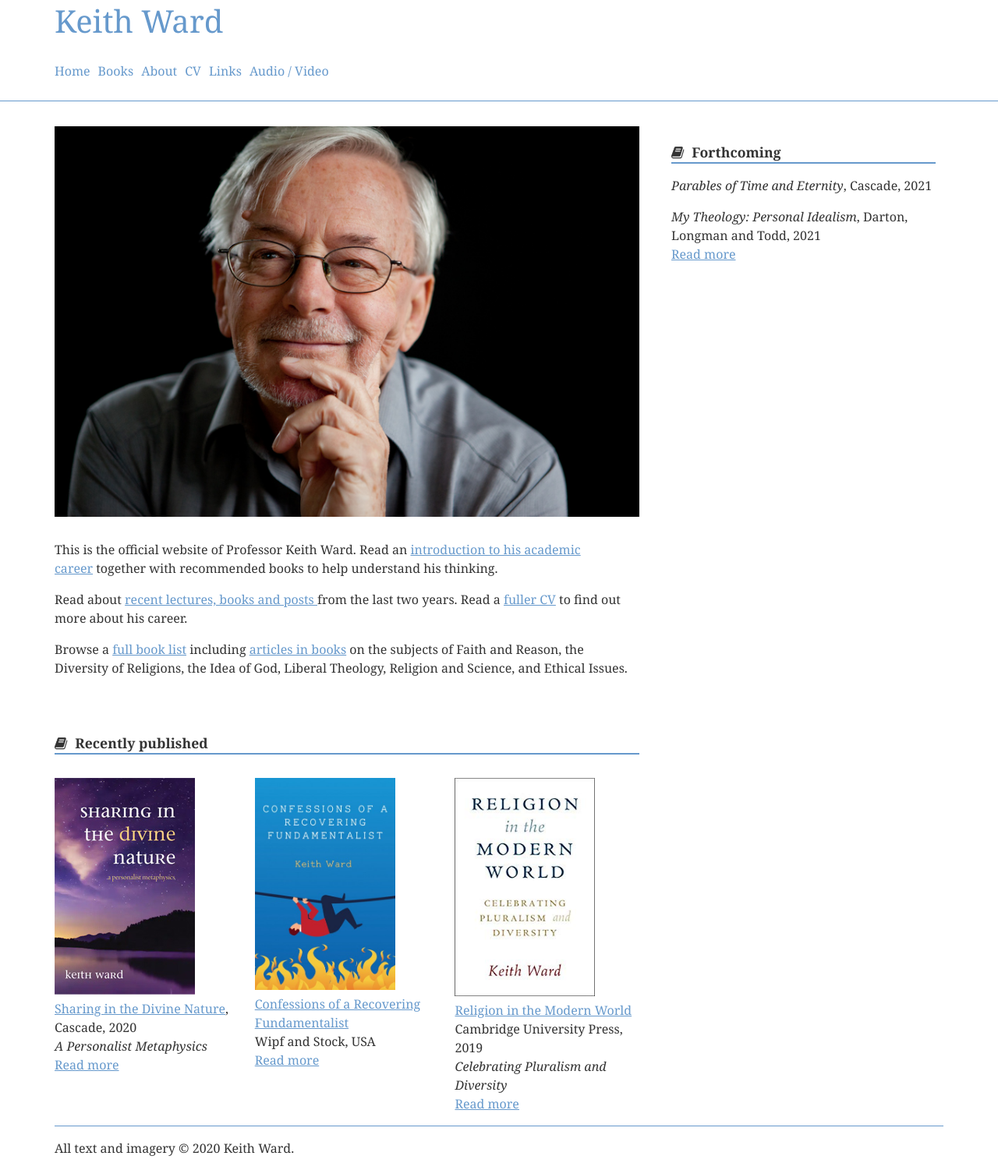
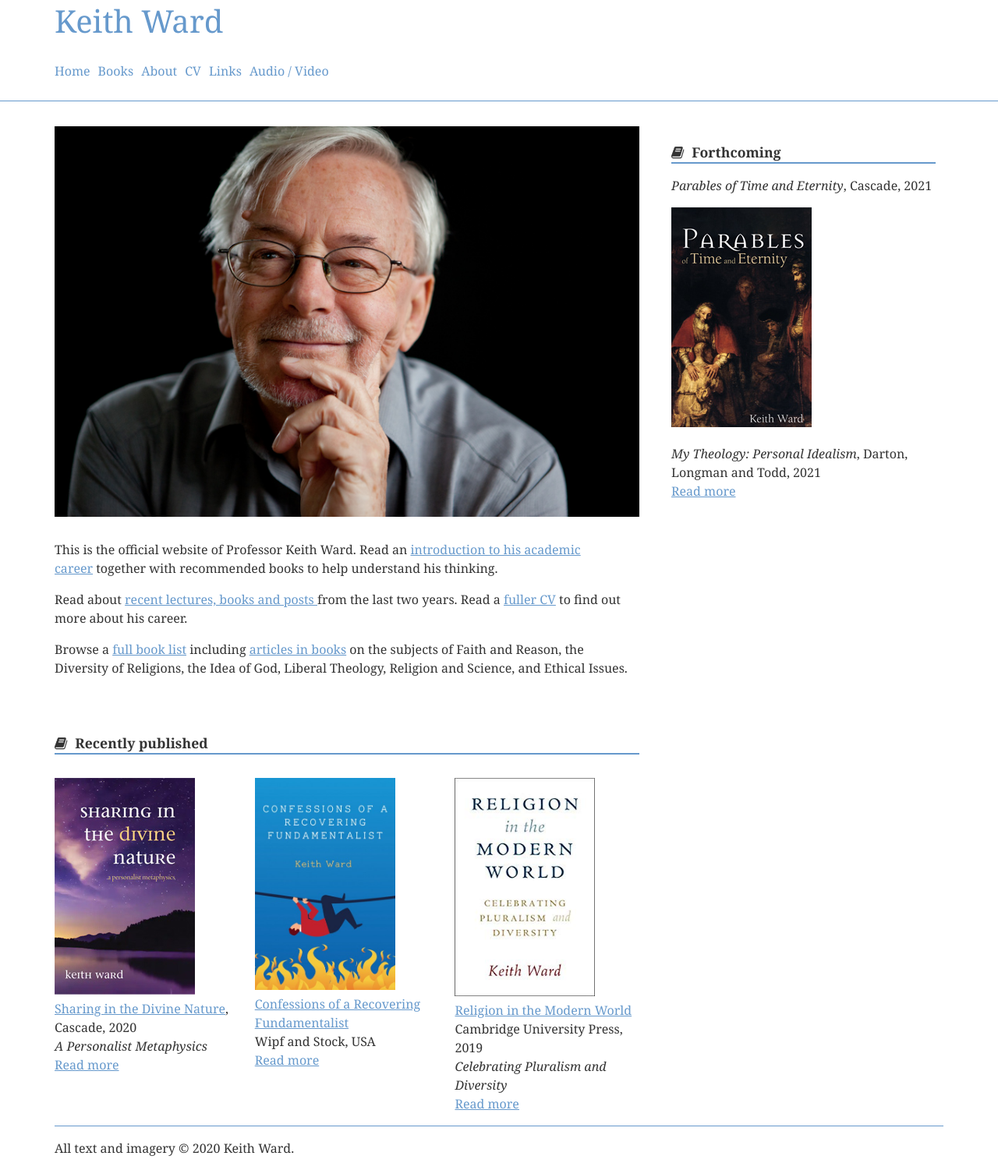
Before and after one commit to eye-division/keith-ward, a Jekyll site: the page built from index.html, in a window 1280 px wide. Shown: the whole page at 78% size. Built offline with Jekyll 4.4.1, drawn with Linux system fonts in a browser that asks for light colours; nearby versions of some CDN libraries.

Commit message:
Add book cover for Parables

```diff
--- a/_includes/sidebar.html
+++ b/_includes/sidebar.html
@@ -5,7 +5,9 @@
   <h4 class="widgettitle"><i style="padding-right: 10px; vertical-align: inherit;" class="font-awesome icon-book"></i>Forthcoming</h4>
 
     <div class="textwidget">
+
       <p><em>Parables of Time and Eternity</em>, Cascade, 2021</p>
+      <p><img src="/assets/books/parables-of-time.jpg" alt="Parables of Time and Eternity book cover"></p>
 
       <p><em>My Theology: Personal Idealism</em>, Darton, Longman and Todd, 2021<br>
         <a href="/books-all/#forthcoming">Read more</a></p>
```
Also changed, not shown: assets/books/parables-of-time.jpg (added).
